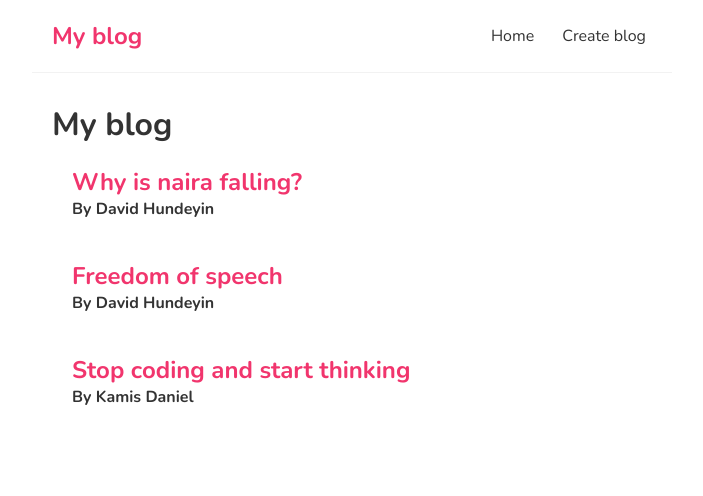
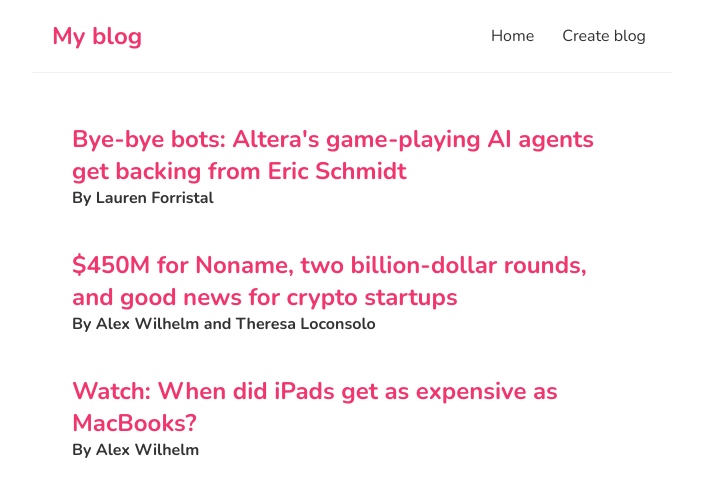
Before and after one commit to abubakrmo/my-blog, a React (Create React App) app: page / in a window 1280 px wide. Shown: the top 496 px of the page, without its empty margins (288-991 px from the left). Built offline with nearby package versions, Linux system fonts and the light colour scheme; data requests are answered from the project's data file.

Commit message:
db data edited and corresponding changes made in components

```diff
--- a/data/db.json
+++ b/data/db.json
@@ -1,21 +1,21 @@
 {
     "blogs" : [
         {
-            "title": "Why is naira falling?",
-            "body": "Lorem, ipsum dolor sit amet consectetur adipisicing elit. Odit deserunt ex error ad consequatur repellendus dolores dolore explicabo nemo natus.",
-            "author": "David Hundeyin",
+            "title": "Bye-bye bots: Altera's game-playing AI agents get backing from Eric Schmidt",
+            "body": "Autonomous, AI-based players are coming to a gaming experience near you, and a new startup, Altera, is joining the fray to build this new guard of AI agents.",
+            "author": "Lauren Forristal",
             "id":1
         },
         {
-            "title": "Freedom of speech",
-            "body": "Skidad mi lo pen den samied feoqp, Lorem, ipsum dolor sit amet consectetur adipisicing elit. Odit deserunt ex error ad consequatur repellendus dolores dolore explicabo nemo natus.",
-            "author": "David Hundeyin",
+            "title": "$450M for Noname, two billion-dollar rounds, and good news for crypto startups",
+            "body": "Good news, crypto founders: Venture capital activity is picking up in your sector after falling to multi-year lows in late 2023. Put another way, venture folks appear more web3-bullish than before.",
+            "author": "Alex Wilhelm and Theresa Loconsolo",
             "id":2
         },
         {
-            "title": "Stop coding and start thinking",
-            "body": "Odit deserunt ex error ad consequatur repellendus dolores dolore explicabo nemo natus.",
-            "author": "Kamis Daniel",
+            "title": "Watch: When did iPads get as expensive as MacBooks?",
+            "body": "Apple's iPad event had a lot to like. New iPads with new chips and new sizes, a new Apple Pencil, and even some software updates. If you are a big fan of Apple hardware, well, it was probably a good purchase.",
+            "author": "Alex Wilhelm",
             "id":3
         }
     ]
--- a/src/blogdets.js
+++ b/src/blogdets.js
@@ -2,6 +2,7 @@
 import useFetch from "./useFetch";
 const BlogDetails = () => {
     const { id } = useParams()
+
     const {data: blog, isLoading, error} = useFetch('http://localhost:8000/blogs/' + id)
     return (
         <div className="blog-details">
--- a/src/blogslist.js
+++ b/src/blogslist.js
@@ -1,11 +1,10 @@
 import { Link } from "react-router-dom";
-const Bloglist = ({blogs, title}) => {
-
+const Bloglist = ({blogs}) => {
     return (
         <div className="blogslist">
-            <h1 style={{textAlign: "start"}}>{title}</h1>
             {blogs.map((blog)=>(
                 <div className="blogs" key={blog.id}>
+
                     <Link to={`/blogs/${blog.id}`} className="blog-link">
                     <h2 className="blogTitle">{blog.title}</h2>
                     <h4>By {blog.author}</h4>
--- a/src/homepage.js
+++ b/src/homepage.js
@@ -7,7 +7,7 @@
         <div className="home">
             {isLoading && <div style={{textAlign: "start"}}>Loading...</div>}
             {error && <div style={{textAlign: "start", color: "red"}}>{error}</div>}
-            {blogs && <Bloglist blogs = {blogs} title = {"My blog"}/>}
+            {blogs && <Bloglist blogs = {blogs}/>}
         </div>
      );
 }
--- a/src/index.css
+++ b/src/index.css
@@ -53,5 +53,5 @@
 }
 
 .blog-details h4{
-  margin-bottom: 10px;
+  margin-bottom: 40px;
 }
```
